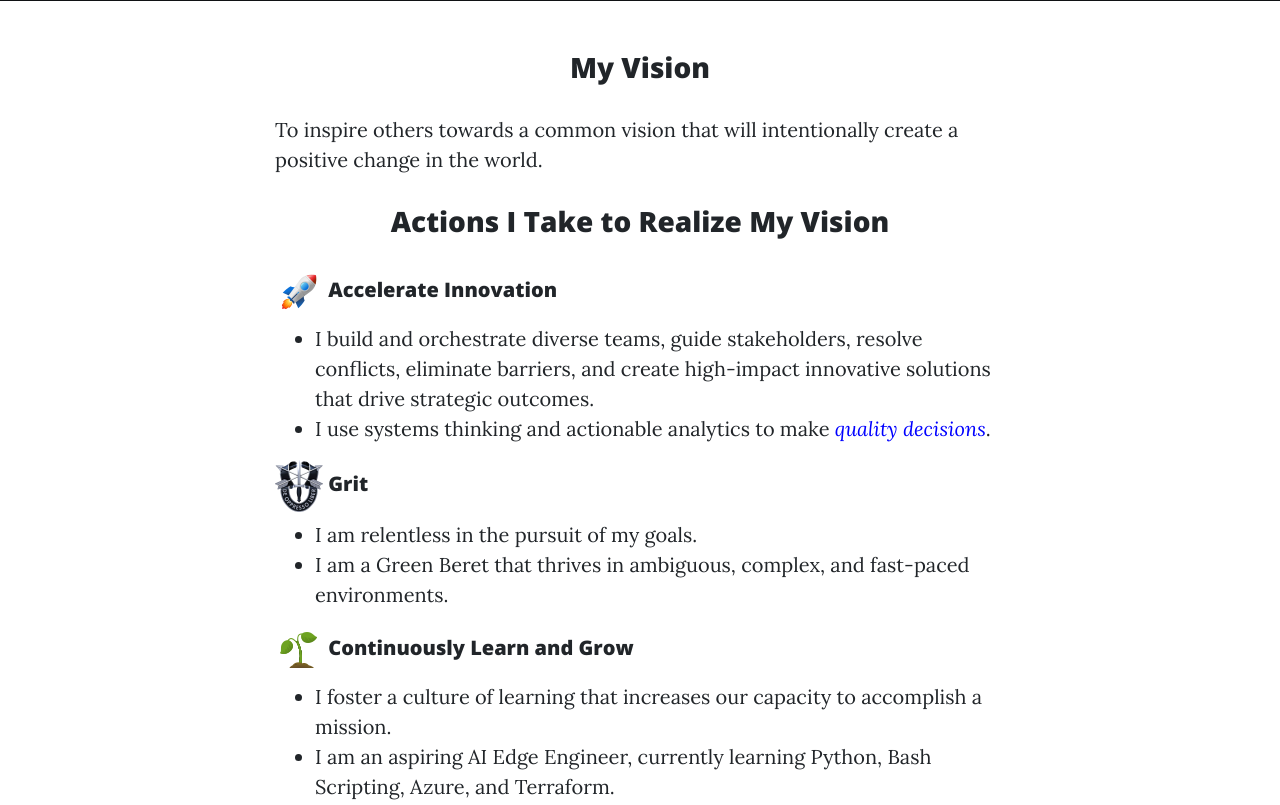
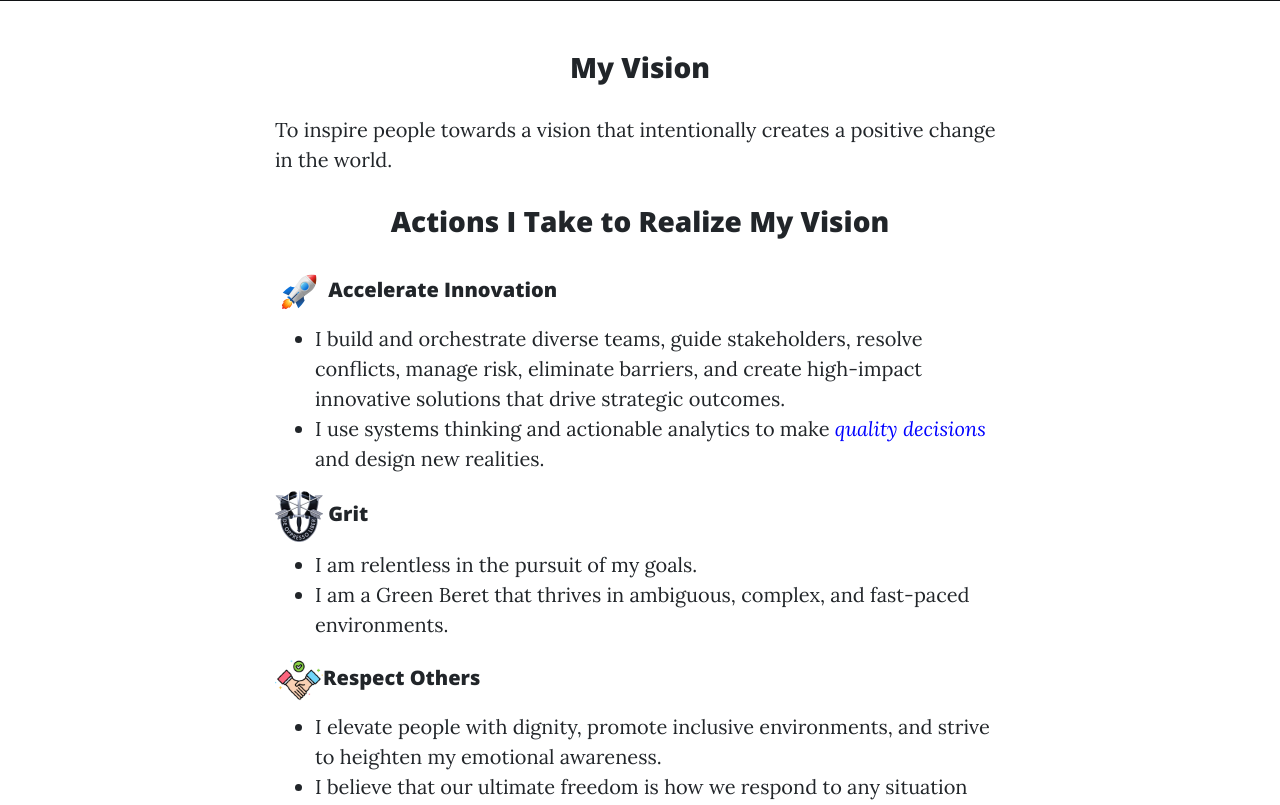
Before and after one commit to alexmaccalman/mywebsite, a Flask app: page / in a window 1280 px wide. Shown: the part 410-1215 px from the top of the page. Run offline with Flask 2, Linux system fonts and the light colour scheme; some libraries are stand-ins or nearby versions.

Commit message:
refined words

```diff
--- a/app/templates/index.html
+++ b/app/templates/index.html
@@ -38,18 +38,23 @@
       </div>
       <div class="col-lg-8 col-md-10 mx-auto">
         <h3> <center>My Vision</center></h3>
-        <p>To inspire others towards a common vision that will intentionally create a positive change in the world. </p>
+        <p>To inspire people towards a vision that intentionally creates a positive change in the world. </p>
         <h3> <center>Actions I Take to Realize My Vision</center> </h3>
         <p></p>
         <h5><img src="static/img/rocket.png"/> Accelerate Innovation</h5>
         <ul>
-          <li>I build and orchestrate diverse teams, guide stakeholders, resolve conflicts, eliminate barriers, and create high-impact innovative solutions that drive strategic outcomes. </li>
-           <li>I use systems thinking and actionable analytics to make <a style="color: blue" href="https://en.wikipedia.org/wiki/Decision_quality" target="_blank"><em>quality decisions</em></a>.</li>
+          <li>I build and orchestrate diverse teams, guide stakeholders, resolve conflicts, manage risk, eliminate barriers, and create high-impact innovative solutions that drive strategic outcomes. </li>
+           <li>I use systems thinking and actionable analytics to make <a style="color: blue" href="https://en.wikipedia.org/wiki/Decision_quality" target="_blank"><em> quality decisions</em></a> and design new realities.</li>
         </ul>
         <h5><img src="static/img/greenberet.png"/> Grit</h5>
         <ul>
           <li>I am relentless in the pursuit of my goals. </li>
            <li>I am a Green Beret that thrives in ambiguous, complex, and fast-paced environments. </li>
+        </ul>
+        <h5><img src="static/img/respect.png"/>Respect Others</h5>
+        <ul>
+          <li>I elevate people with dignity, promote inclusive environments, and strive to heighten my emotional awareness.</li>
+           <li>I believe that our ultimate freedom is how we respond to any situation with <a style="color: blue" href="https://positivepsychology.com/assertive-communication-worksheets/" target="_blank"><em>assertion</em></a>.</li>
         </ul>
         <h5><img src="static/img/grow.png"/> Continuously Learn and Grow</h5>
         <ul>
@@ -61,11 +66,7 @@
           <li>I am a <a style="color: blue" href="https://positivepsychology.com/positive-deviance/" target="_blank"><em>positive deviant</em> </a> with an adventurous spirit who leads with passion.</li>
            <li>I was a professional parachute demonstrator, a US National Skydiving Champion, and a skydiving instructor with over 4,600 jumps.</li>
         </ul>
-        <h5><img src="static/img/respect.png"/>Respect Others</h5>
-        <ul>
-          <li>I elevate people by treating them with dignity while promoting an inclusive environment and striving to heighten my emotional awareness.</li>
-           <li>I believe that our ultimate freedom is how we respond to any situation with <a style="color: blue" href="https://positivepsychology.com/assertive-communication-worksheets/" target="_blank"><em>assertion</em></a>.</li>
-        </ul>
+
         <h3> <center>What I Do</center></h3>
         <p>I am a proven leader in innovation management and digital transformation. These experiences provided me with a deep intuition on understanding the people, problems, and cultural challenges any organization faces when modernizing. I highlight these experiences in my resume and my projects web page. </p>
         <center><a class="btn btn-dark float-center" href="https://www.alexandermaccalman.com/" target="_blank">My Resume</a>
@@ -73,6 +74,8 @@
 
         <p>I have a Ph.D. in Simulation Analysis, an MS in Operations Research, and a BS in Engineering Management. I acquired technical expertise in the areas of modern experimental design, model-based systems engineering, decision analysis, and cloud innovation. See my list of publications for my contributions to the body of knowledge in various disciplines.  </p>
         <center><a class="btn btn-dark float-center" href="{{url_for('pubs')}}">My Publications</a></center>
+        <p></p>
+        <p>See this post for a collection of visions I crafted to intentionally create a positive change in the world: <a style="color: blue" href="https://www.linkedin.com/pulse/systems-thinking-approach-innovation-digital-adoption-alex/" target="_blank"><em>A Systems Thinking Approach to Innovation and Digital Transformation Adoption | LinkedIn</em> </a></p>
 
       </div>
     </div>
```
Also changed, not shown: app/blog.db.
